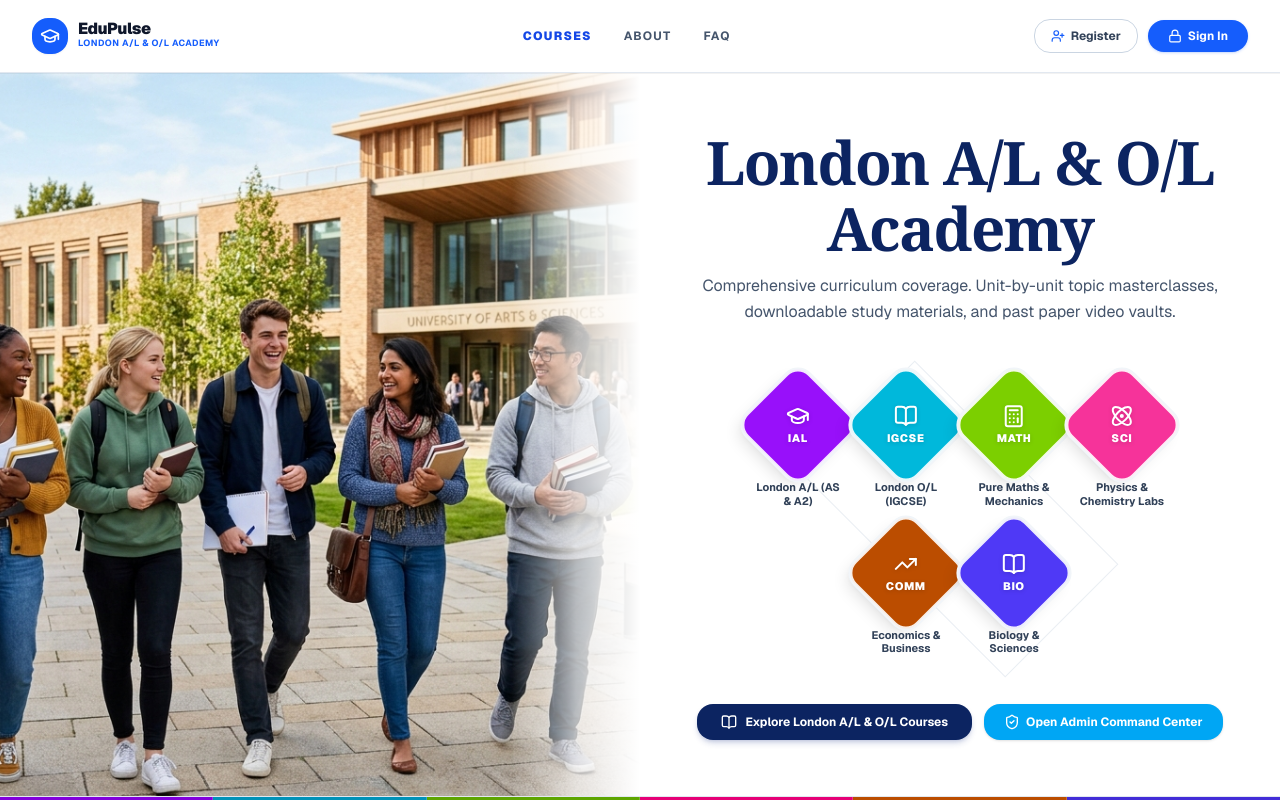
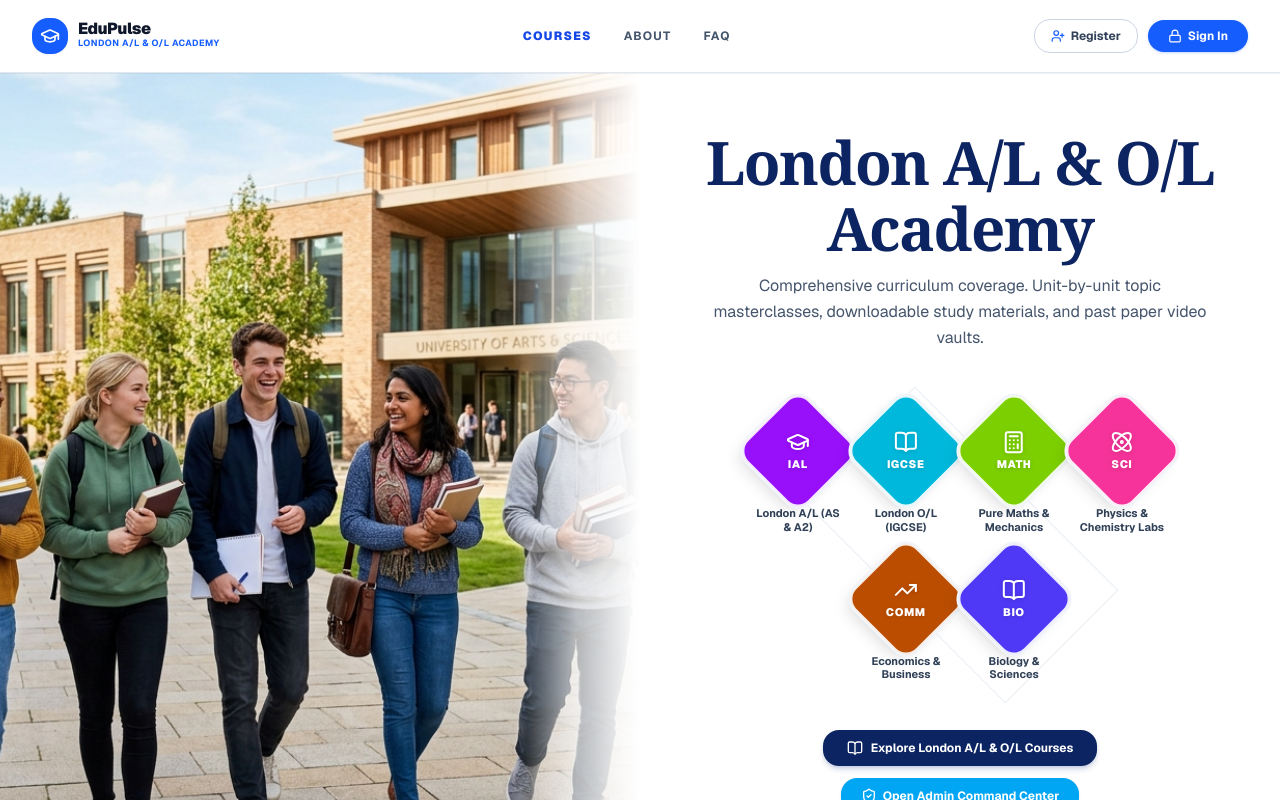
Before and after one commit to yashan223/lms, a Next.js app: page / in a window 1280 px wide. Shown: the top 800 px of the page. Built offline with nearby package versions, Linux system fonts and the light colour scheme; no server answers; the database is empty.

Commit message:
Make hero image full-bleed with 0px margin/whitespace on the left edge

```diff
--- a/components/landing/Hero.tsx
+++ b/components/landing/Hero.tsx
@@ -93,7 +93,7 @@ export function Hero() {
 
   return (
     <section className="relative w-full overflow-hidden bg-white border-b border-slate-200">
-      <div className="max-w-[1440px] mx-auto min-h-[560px] lg:min-h-[620px] grid grid-cols-1 lg:grid-cols-12 relative items-stretch">
+      <div className="w-full min-h-[560px] lg:min-h-[620px] grid grid-cols-1 lg:grid-cols-12 relative items-stretch">
         {/* Left Side: Campus Photograph with Brush Edge */}
         <div className="lg:col-span-6 relative w-full min-h-[360px] sm:min-h-[420px] lg:min-h-[620px] h-full overflow-hidden bg-slate-900 self-stretch">
           <img
@@ -110,7 +110,8 @@ export function Hero() {
         </div>
 
         {/* Right Side: Headline & Diamond Program Badges */}
-        <div className="lg:col-span-6 px-6 sm:px-10 lg:px-12 py-10 sm:py-14 flex flex-col justify-center relative z-10 bg-white">
+        <div className="lg:col-span-6 px-6 sm:px-10 lg:px-12 xl:px-16 py-10 sm:py-14 flex flex-col justify-center items-center relative z-10 bg-white">
+          <div className="max-w-xl w-full flex flex-col items-center">
           {/* Main Hero Headline */}
           <div className="text-center space-y-3 mb-8">
             <h1 className="text-4xl sm:text-5xl lg:text-6xl font-serif font-black text-[#0c2461] tracking-tight leading-[1.1]">
@@ -202,6 +203,7 @@ export function Hero() {
               <span>Open Admin Command Center</span>
             </Link>
           </div>
+          </div>
         </div>
       </div>
 
```
